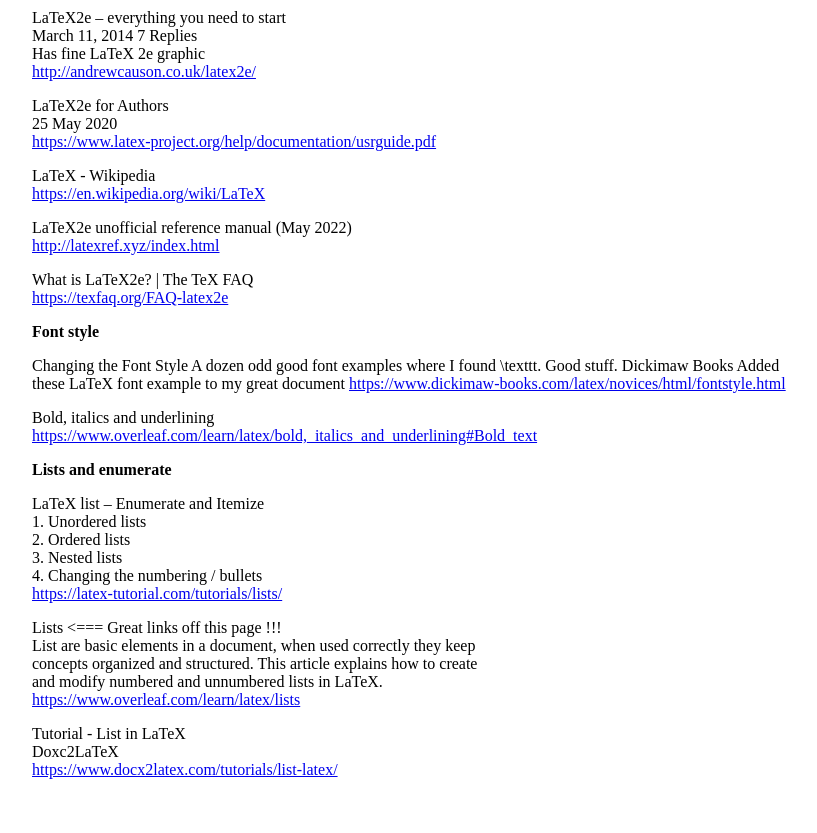
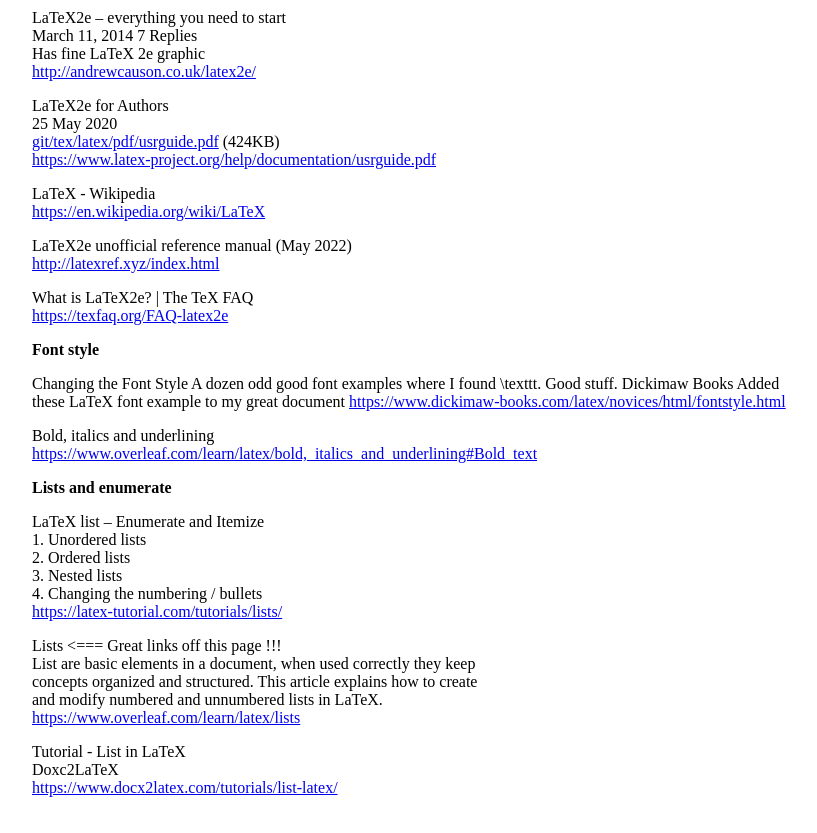
Before and after one commit to marcilr/latex, a plain HTML site: page index.html in a window 1280 px wide. Shown: the part 2320-3153 px from the top of the page, without its empty margins (100-917 px from the left). Drawn offline with Linux system fonts and the light colour scheme.

Commit message:
Added link to local copy at:   git/tex/latex/pdf/usrguide.pdf (424KB)
LaTeX2e for Authors
25 May 2020
git/tex/latex/pdf/usrguide.pdf (424KB)
https://www.latex-project.org/help/documentation/usrguide.pdf

```diff
--- a/index.html
+++ b/index.html
@@ -336,6 +336,8 @@ Has fine LaTeX 2e graphic<br>
 <p>
 LaTeX2e for Authors<br>
 25 May 2020<br>
+<a href="file:///home/marcilr/git/tex/latex/pdf/usrguide.pdf">
+  git/tex/latex/pdf/usrguide.pdf</a> (424KB)<br>
 <a href="https://www.latex-project.org/help/documentation/usrguide.pdf">
   https://www.latex-project.org/help/documentation/usrguide.pdf</a>
 </p>
```
